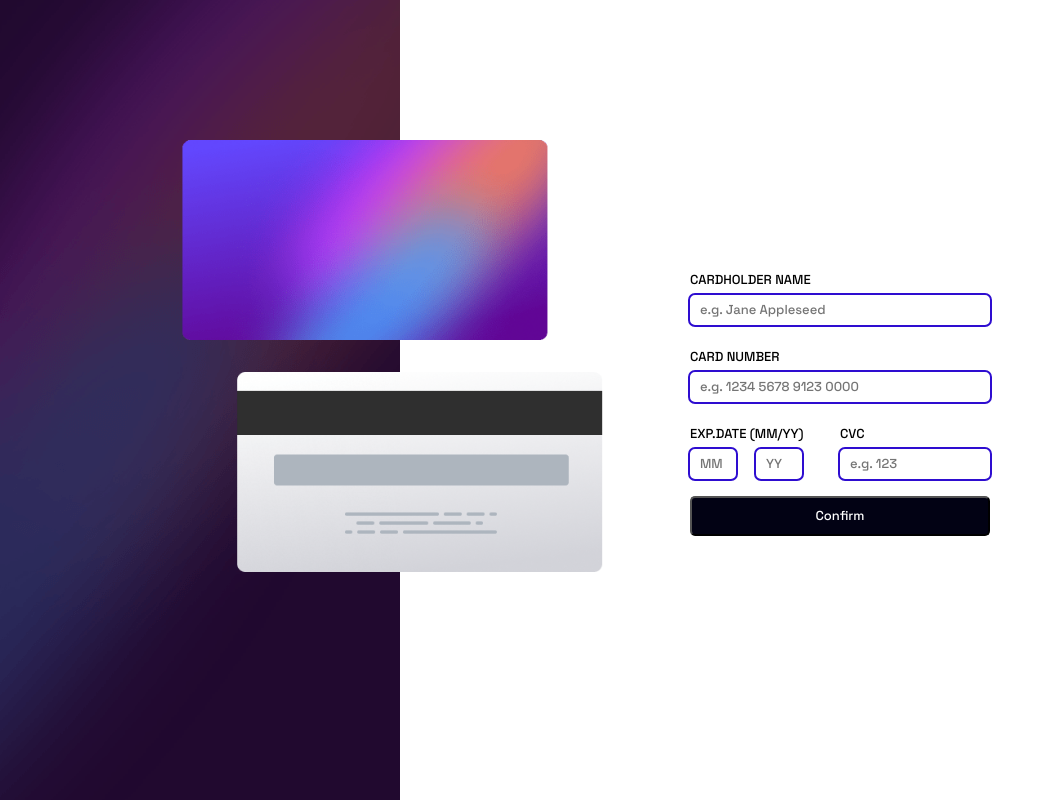
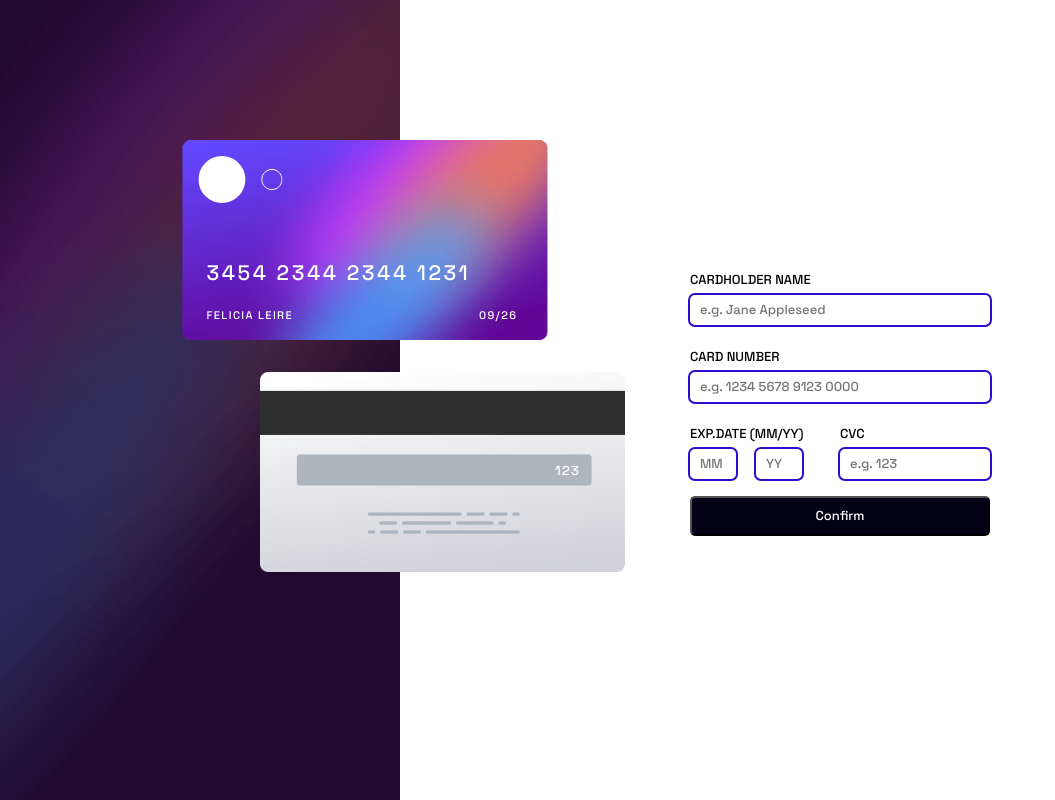
Before and after one commit to crazy0codes/interactive-card-details-form-main, a plain HTML site: page scr/index.html in a window 1280 px wide. Shown: the whole page, without its empty margins (0-1055 px from the left). Drawn offline with Linux system fonts and the light colour scheme.

Commit message:
added names on the card

```diff
--- a/scr/index.css
+++ b/scr/index.css
@@ -88,15 +88,63 @@ input {
 .card_cvv>input {
     width: 98%;
 }
-.bg_card_fornt {
-    position: fixed;
+
+#bg_card_front_id {
+    position:absolute;
     height: 200px;
     transform: translate(50%,70%);
 }
+
+#bg_card_front_id>svg {
+    position: absolute;
+    top: 16px;
+    left: 16px;
+}
+#bg_card_front_id>p {
+    position: absolute;
+    font-size: 21px;
+    color: white;
+    bottom: 54px;
+    left: 24px;
+    letter-spacing:2.6px;
+}
+
+.bg_card_fornt {
+    height: inherit;
+}
+
 .bg_card_back {
-    position:fixed;
+    height: inherit;
+}
+
+#bg_card_front_name>* {
+    position: absolute;
+    font-size: 11px;
+    bottom: 18px;
+    color: white;
+    letter-spacing: 1.4px;
+}
+
+#bg_card_front_name>p:nth-child(1) {
+    left: 24px;
+}
+
+#bg_card_front_name>p:nth-child(2) {
+    right: 30px;
+}
+
+#bg_card_back_id {
+    position:relative;
     height: 200px;
     transform: translate(65%,186%);
+}
+
+#bg_card_back_id>p{
+    position: absolute;
+    color: white;
+    top: 90px;
+    right: 80px;
+    letter-spacing: 1.2px;
 }
 .card_m_y_error,.card_cvv_error {
     color: red;
--- a/scr/index.html
+++ b/scr/index.html
@@ -12,9 +12,23 @@
   <main>
     <section class="style">
 
-      <img class = "bg_card_fornt" src="/images/bg-card-front.png">
-      <img class = "bg_card_back" src="/images/bg-card-back.png">
+      <div id = "bg_card_front_id">
+        <img class = "bg_card_fornt" src="/images/bg-card-front.png">
+        <p id="bg_card_front_number">3454 2344 2344 1231</p>
+        <svg width="84" height="47" fill="none" xmlns="http://www.w3.org/2000/svg">
+          <ellipse cx="23.478" cy="23.5" rx="23.478" ry="23.5" fill="#fff"/>
+          <path d="M83.5 23.5c0 5.565-4.507 10.075-10.065 10.075-5.559 0-10.065-4.51-10.065-10.075 0-5.565 4.506-10.075 10.065-10.075 5.558 0 10.065 4.51 10.065 10.075Z" stroke="#fff"/>
+        </svg>
+        <div id="bg_card_front_name">
+          <p>FELICIA LEIRE</p>
+          <p>09/26</p>
+        </div>
+      </div>
 
+      <div id="bg_card_back_id">
+        <img class = "bg_card_back" src="/images/bg-card-back.png">
+        <p>123</p>
+      </div>
     </section>
 
     <section class="style_form">
```
